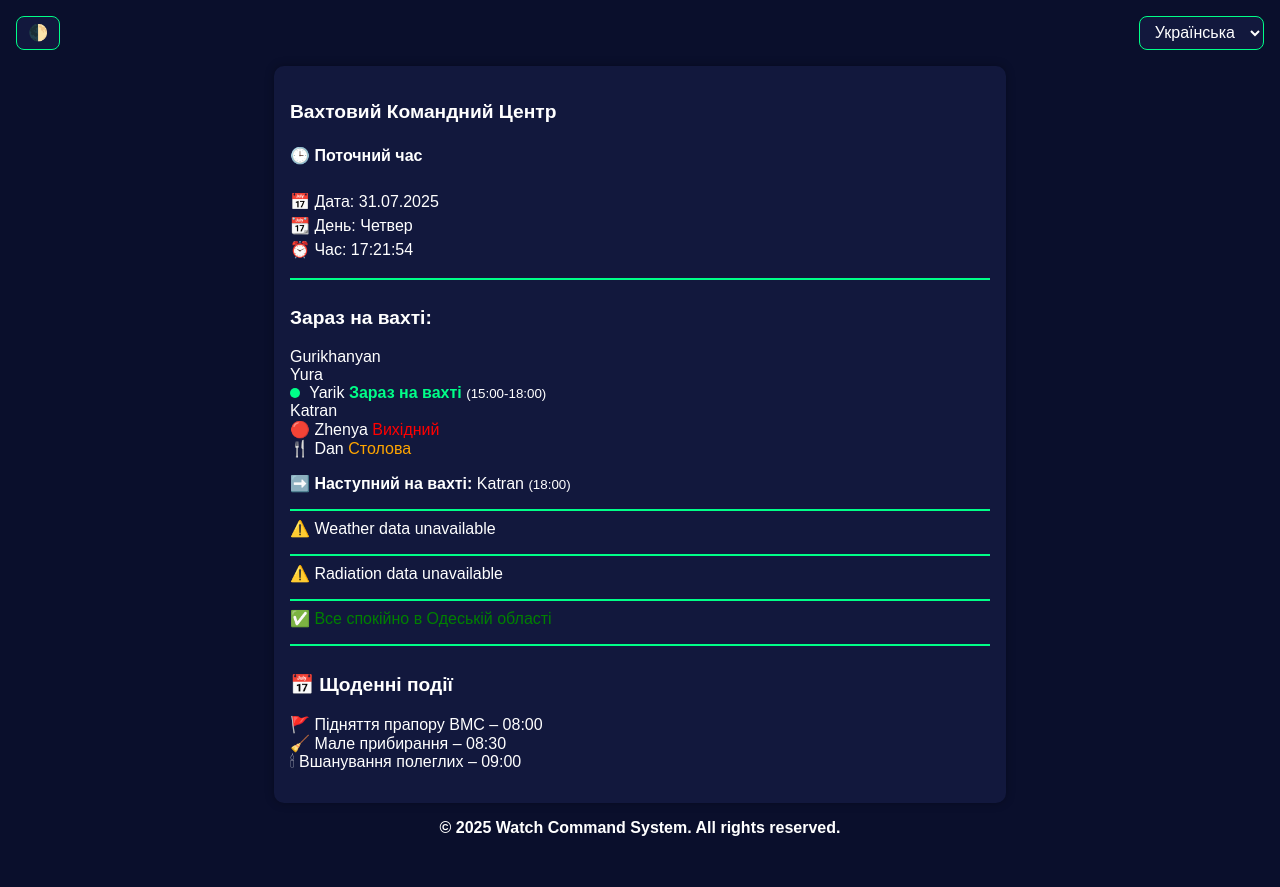
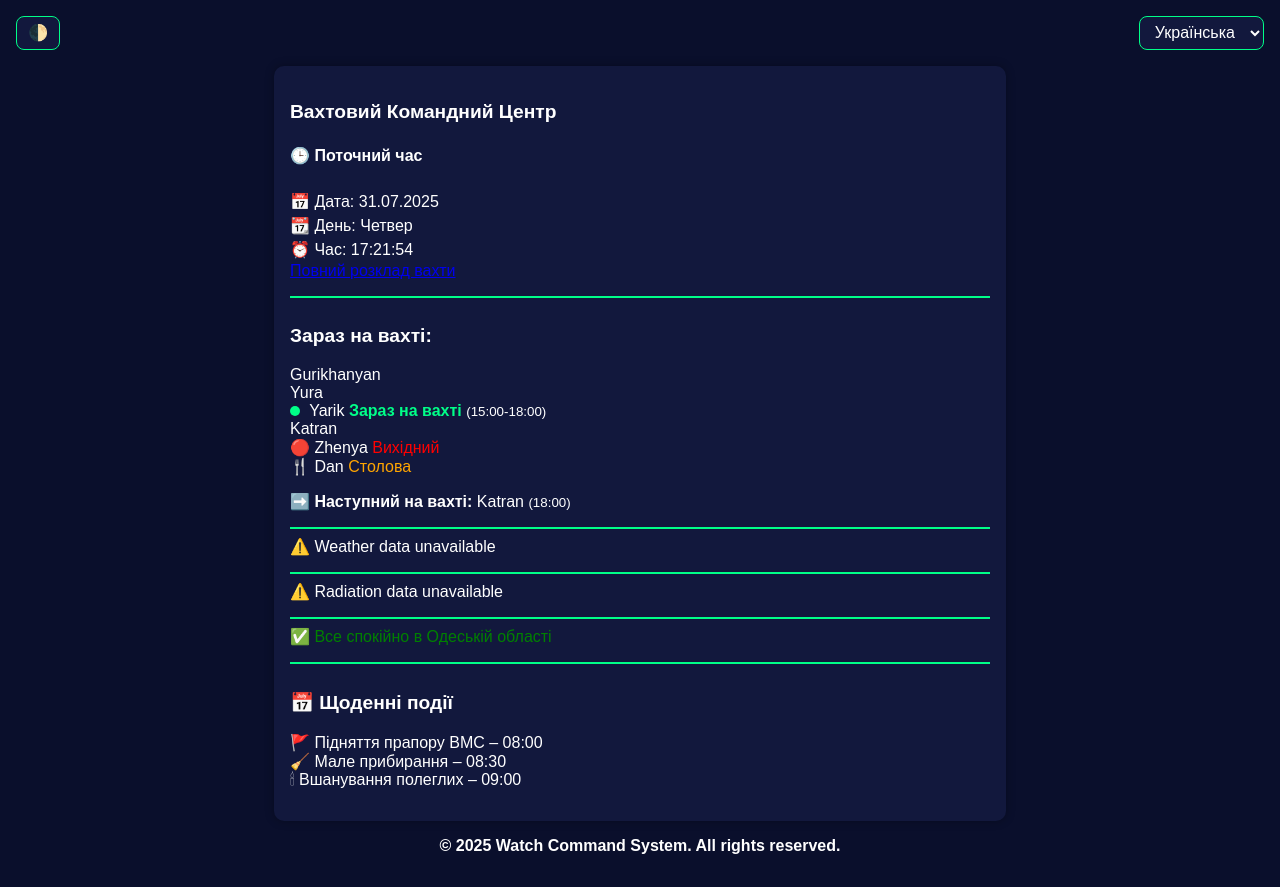
Before and after one commit to googlove/dutyWatch, a plain HTML site: page index.html in a window 1280 px wide. Drawn offline with Linux system fonts and the light colour scheme; no server answers.

Commit message:
Update index.html

```diff
--- a/index.html
+++ b/index.html
@@ -19,6 +19,9 @@
   <div class="card">
     <h3 data-i18n="watchCommand">Watch Command System</h3>
     <div id="dateTime"></div>
+<nav>
+    <a href="fulltime.html" class="nav-link">Повний розклад вахти</a>
+  </nav>
     <div id="currentShift" class="section"></div>
     <div id="weather" class="section"></div>
     <div id="radiation" class="section"></div>
```
